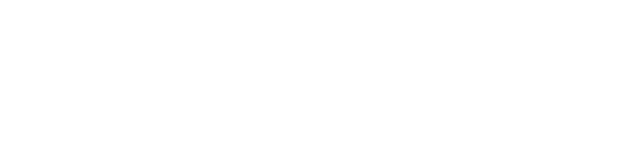
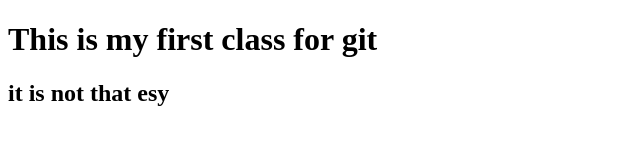
Before and after one commit to Masud-Parveg/css-1st-class-repo, a plain HTML site: page index.html in a window 1280 px wide. Shown: the whole page, without its empty margins (0-640 px from the left). Drawn offline with Linux system fonts and the light colour scheme.

Commit message:
headind added

```diff
--- a/index.html
+++ b/index.html
@@ -7,6 +7,7 @@
     <title>Document</title>
 </head>
 <body>
-
+    <h1>This is my first class for git </h1>
+    <h2>it is not that esy</h2>
 </body>
 </html>
```
